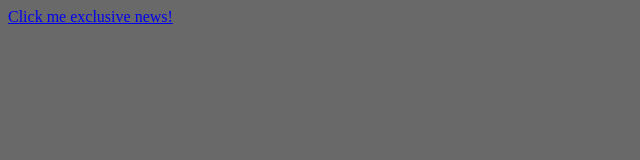
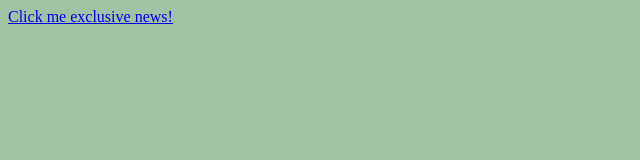
Before and after one commit to IPcuber/ca, a plain HTML site: page index.html in a window 1280 px wide. Shown: the whole page, without its empty margins (0-640 px from the left). Drawn offline with Linux system fonts and the light colour scheme.

Commit message:
New color

```diff
--- a/index.html
+++ b/index.html
@@ -2,7 +2,7 @@
 <html>
     <head>
     <style>
-body{background-color: #696969}
+body{background-color: #6969}
 
 
 
```
